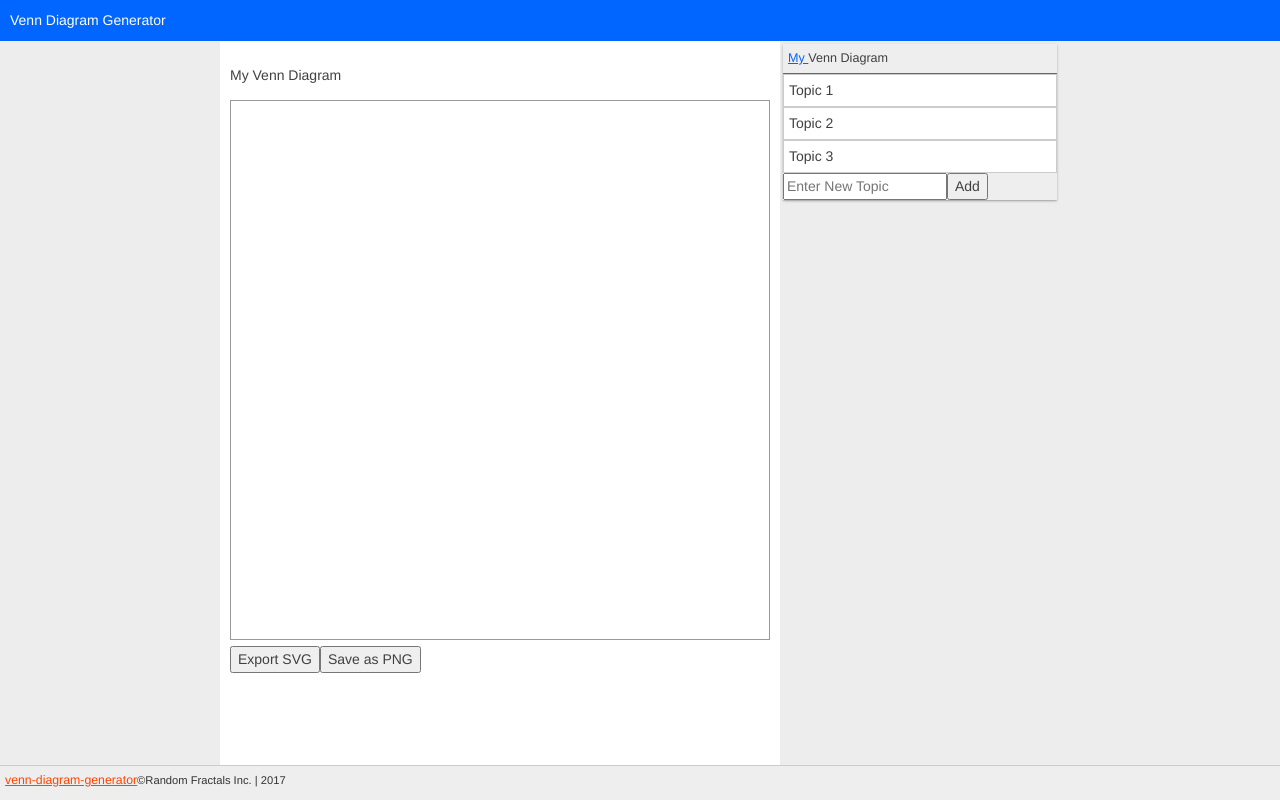
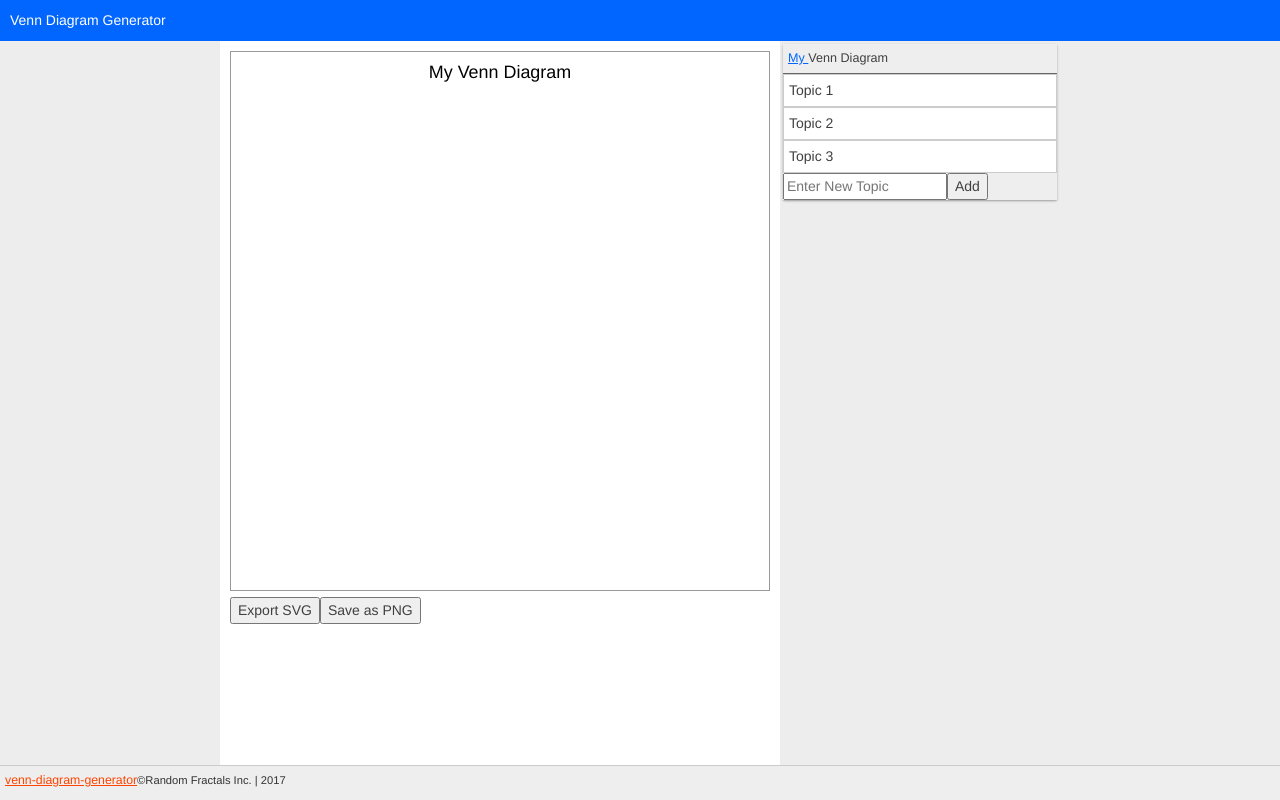
Before and after one commit to RandomFractals/venn-diagram-generator, an Angular app: page / in a window 1280 px wide. Built offline with nearby package versions, Linux system fonts and the light colour scheme.

Commit message:
moved diagram title to svg to be included in export/png

```diff
--- a/src/app/venn-diagram/venn-diagram.component.html
+++ b/src/app/venn-diagram/venn-diagram.component.html
@@ -1,8 +1,7 @@
 <main id="diagram-view" class="main-content diagram">
-  <p>{{diagram.name}} Venn Diagram</p>
   <svg id="svg" class="svg" xmlns="http://www.w3.ortg/2000/svg"
     viewBox="0 0 420 420">
-
+    <text x="50%" y="20" text-anchor="middle">{{diagram.name}} Venn Diagram</text>
   </svg>
   <!-- save diagram svg toolbar -->
   <div class="toolbar">
```
